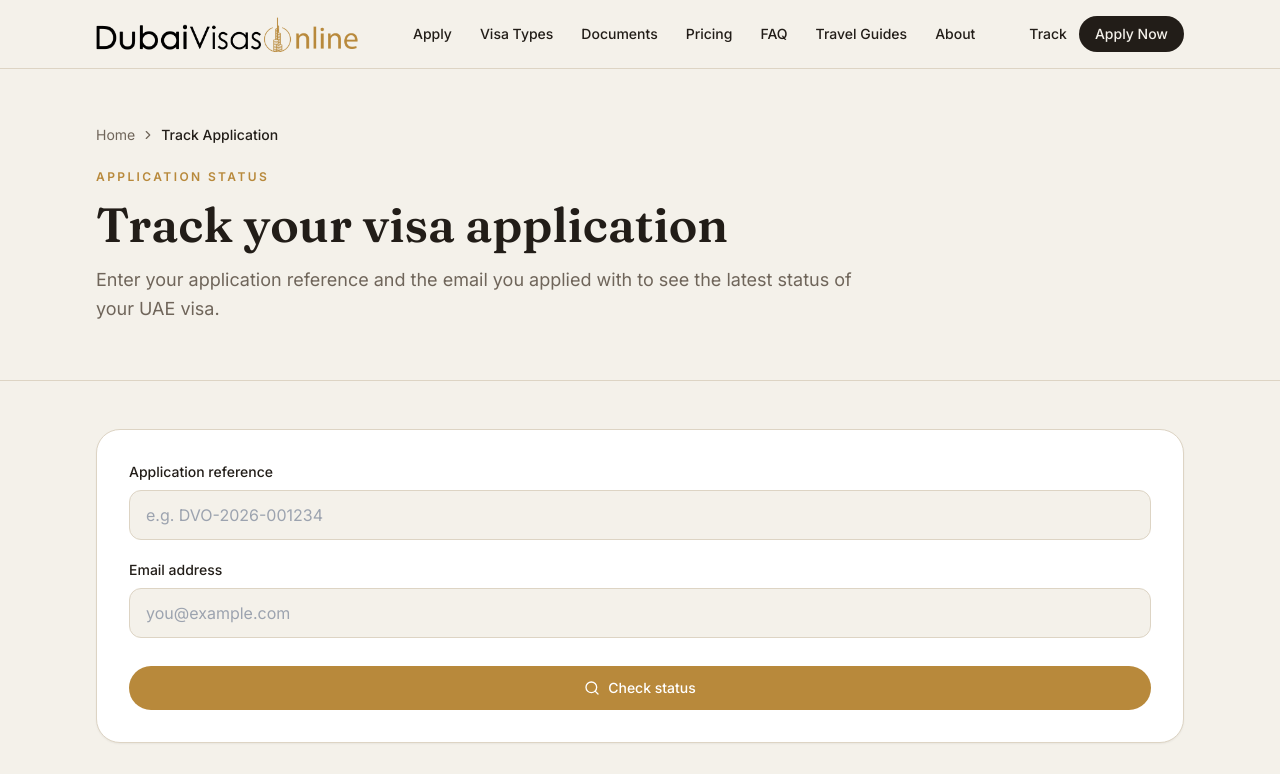
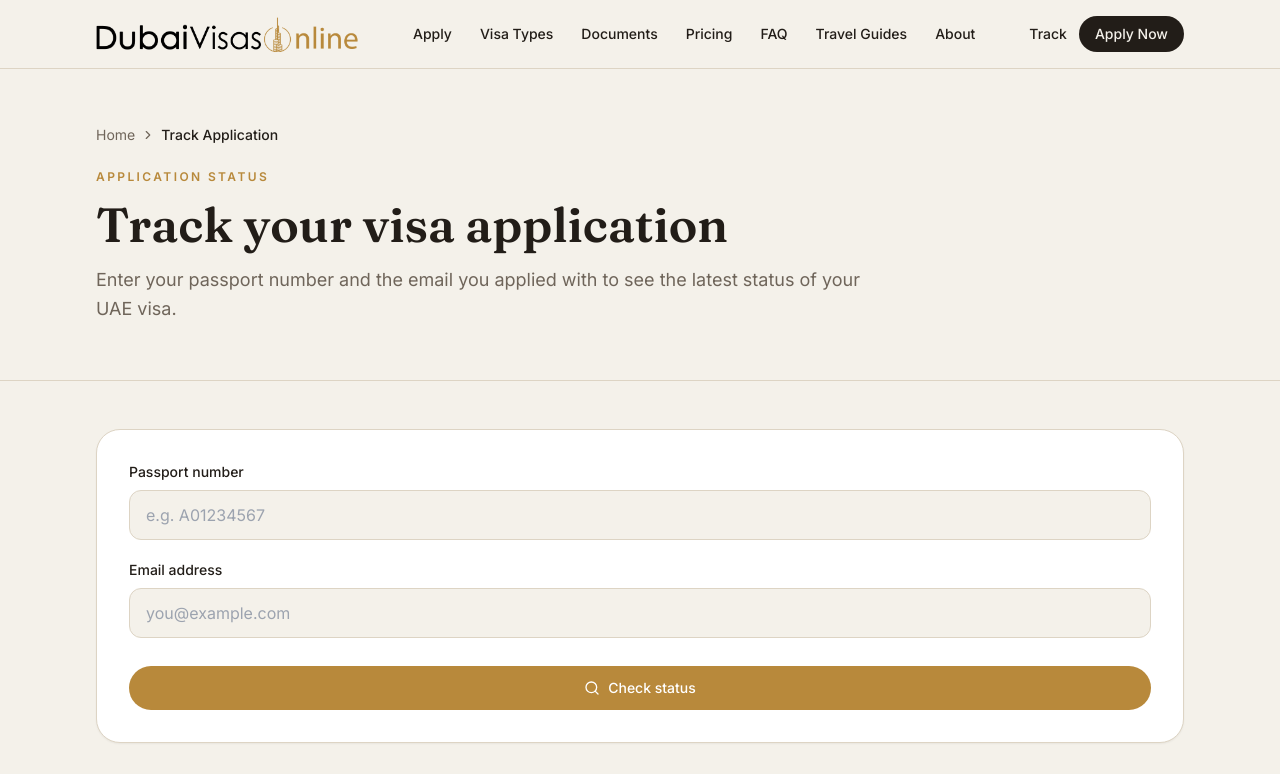
Before and after one commit to bvtonder1980-cmd/dubavisas, a Next.js app: page /track in a window 1280 px wide. Shown: the top 774 px of the page. Built offline with nearby package versions, Linux system fonts and the light colour scheme.

Commit message:
feat: update visa application tracking description and input field to passport number
Co-authored-by: bvtonder1980-cmd <275993852+bvtonder1980-cmd@users.noreply.github.com>

```diff
--- a/app/track/page.tsx
+++ b/app/track/page.tsx
@@ -24,7 +24,7 @@ export default function TrackPage() {
       <PageHeader
         eyebrow="Application status"
         title="Track your visa application"
-        description="Enter your application reference and the email you applied with to see the latest status of your UAE visa."
+        description="Enter your passport number and the email you applied with to see the latest status of your UAE visa."
         breadcrumbs={[{ name: "Home", href: "/" }, { name: "Track Application" }]}
       />
 
@@ -34,14 +34,14 @@ export default function TrackPage() {
             <form onSubmit={handleSubmit} className="flex flex-col gap-5">
               <div className="flex flex-col gap-2">
                 <label htmlFor="ref" className="text-sm font-medium text-foreground">
-                  Application reference
+                  Passport number
                 </label>
                 <input
                   id="ref"
                   type="text"
                   value={reference}
                   onChange={(e) => setReference(e.target.value)}
-                  placeholder="e.g. DVO-2026-001234"
+                  placeholder="e.g. A01234567"
                   required
                   className={fieldClass}
                 />
@@ -64,7 +64,7 @@ export default function TrackPage() {
                 className="mt-6 rounded-2xl border border-border bg-secondary/50 p-6 text-center"
               >
                 <p className="font-serif text-lg font-semibold text-foreground">
-                  Reference {reference} received
+                  Passport {reference} received
                 </p>
                 <p className="mt-2 text-sm leading-relaxed text-muted-foreground">
                   {/* [PLACEHOLDER] Connect this form to your real application tracking system or CRM. */}
```
